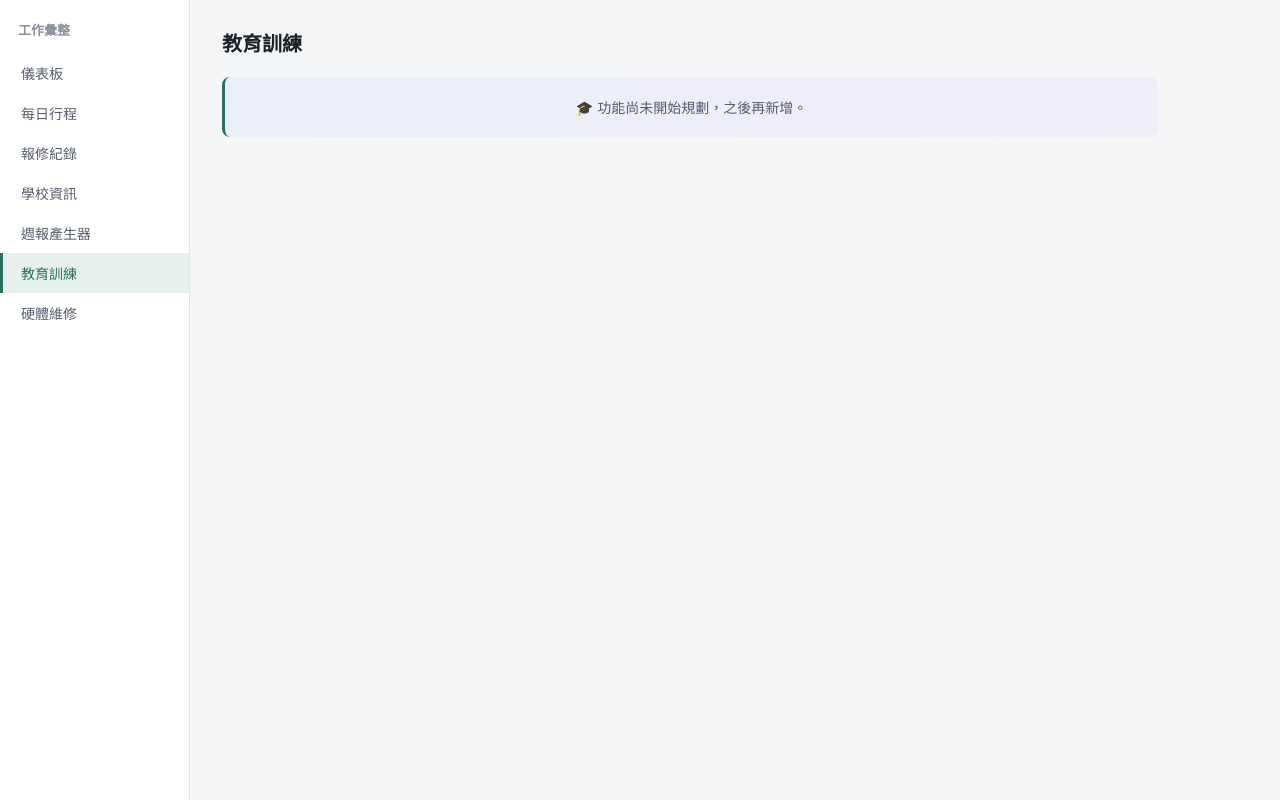
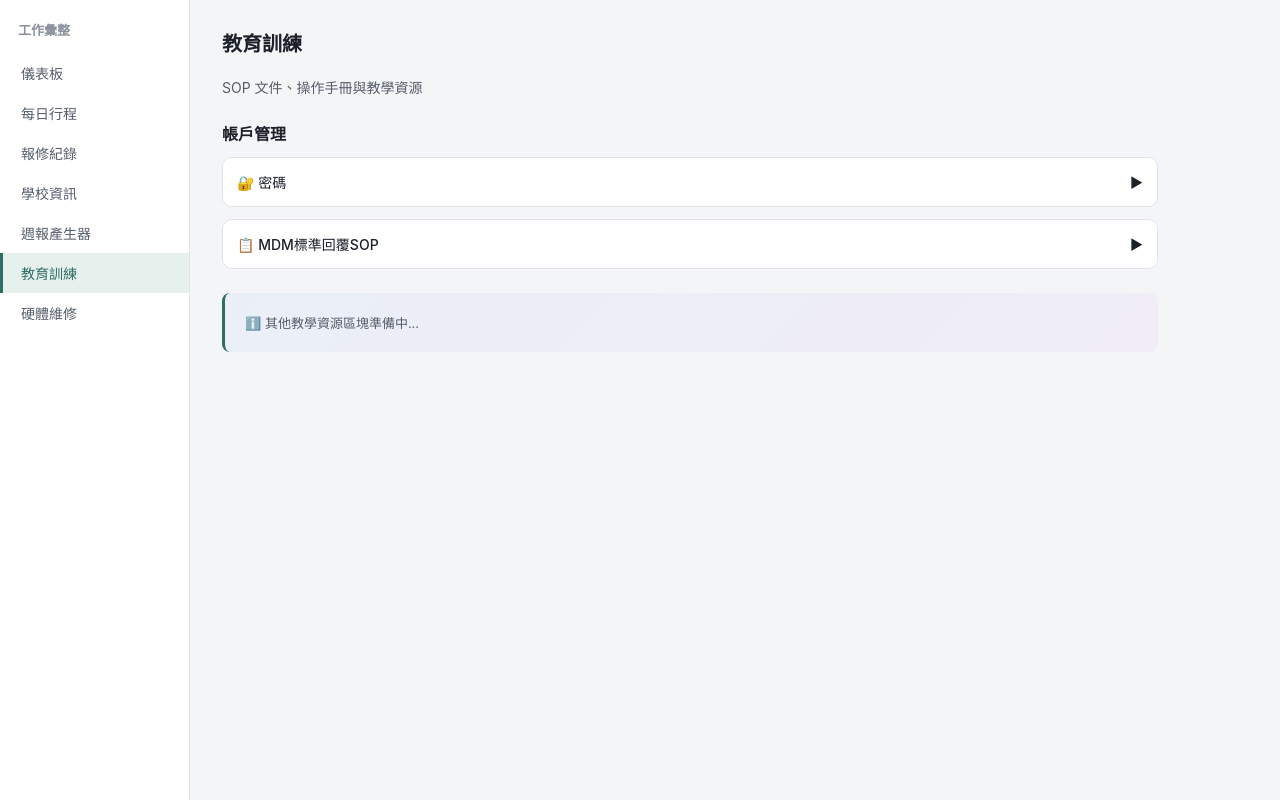
Before and after one commit to Iris1706/school-hub, a Next.js app: page /training in a window 1280 px wide. Built offline with nearby package versions, Linux system fonts and the light colour scheme.

Commit message:
新增教育訓練頁面框架（可折疊的密碼和MDM區塊）

```diff
--- a/app/training/page.js
+++ b/app/training/page.js
@@ -1,18 +1,121 @@
+'use client';
+import { useState } from 'react';
+
 export default function TrainingPage() {
+  const [expandedSections, setExpandedSections] = useState({
+    password: false,
+    mdm: false,
+  });
+
+  const toggleSection = (sectionKey) => {
+    setExpandedSections((prev) => ({
+      ...prev,
+      [sectionKey]: !prev[sectionKey],
+    }));
+  };
+
   return (
     <div>
       <h1 className="page-title">教育訓練</h1>
+      <p style={{ fontSize: 14, color: 'var(--text-secondary)', marginBottom: 24 }}>
+        SOP 文件、操作手冊與教學資源
+      </p>
+
+      {/* 帳戶管理區塊 */}
+      <div style={{ marginBottom: 24 }}>
+        <h2 style={{ fontSize: 16, fontWeight: 600, marginBottom: 12, color: 'var(--text-primary)' }}>
+          帳戶管理
+        </h2>
+
+        {/* 密碼 - 可折疊 */}
+        <div
+          style={{
+            background: 'var(--surface-1)',
+            border: '1px solid var(--border)',
+            borderRadius: 'var(--radius)',
+            marginBottom: 12,
+            overflow: 'hidden',
+          }}
+        >
+          <button
+            onClick={() => toggleSection('password')}
+            style={{
+              width: '100%',
+              padding: '14px',
+              background: 'var(--surface-1)',
+              border: 'none',
+              textAlign: 'left',
+              cursor: 'pointer',
+              display: 'flex',
+              justifyContent: 'space-between',
+              alignItems: 'center',
+              fontSize: 14,
+              fontWeight: 500,
+              color: 'var(--text-primary)',
+            }}
+          >
+            <span>🔐 密碼</span>
+            <span>{expandedSections.password ? '▼' : '▶'}</span>
+          </button>
+          {expandedSections.password && (
+            <div style={{ padding: '12px 14px', borderTop: '1px solid var(--border)', fontSize: 13, color: 'var(--text-secondary)' }}>
+              {/* 內容待補充 */}
+              <p style={{ margin: '0 0 8px 0' }}>內容準備中...</p>
+            </div>
+          )}
+        </div>
+
+        {/* MDM標準回覆SOP - 可折疊 */}
+        <div
+          style={{
+            background: 'var(--surface-1)',
+            border: '1px solid var(--border)',
+            borderRadius: 'var(--radius)',
+            marginBottom: 12,
+            overflow: 'hidden',
+          }}
+        >
+          <button
+            onClick={() => toggleSection('mdm')}
+            style={{
+              width: '100%',
+              padding: '14px',
+              background: 'var(--surface-1)',
+              border: 'none',
+              textAlign: 'left',
+              cursor: 'pointer',
+              display: 'flex',
+              justifyContent: 'space-between',
+              alignItems: 'center',
+              fontSize: 14,
+              fontWeight: 500,
+              color: 'var(--text-primary)',
+            }}
+          >
+            <span>📋 MDM標準回覆SOP</span>
+            <span>{expandedSections.mdm ? '▼' : '▶'}</span>
+          </button>
+          {expandedSections.mdm && (
+            <div style={{ padding: '12px 14px', borderTop: '1px solid var(--border)', fontSize: 13, color: 'var(--text-secondary)' }}>
+              {/* 內容待補充 */}
+              <p style={{ margin: '0 0 8px 0' }}>內容準備中...</p>
+            </div>
+          )}
+        </div>
+      </div>
+
+      {/* 其他區塊可在此新增 */}
       <div
         style={{
-          background: "linear-gradient(135deg, rgba(59, 130, 246, 0.05) 0%, rgba(168, 85, 247, 0.05) 100%)",
-          borderLeft: "3px solid var(--accent)",
+          background: 'linear-gradient(135deg, rgba(59, 130, 246, 0.05) 0%, rgba(168, 85, 247, 0.05) 100%)',
+          borderLeft: '3px solid var(--accent)',
           padding: 20,
           borderRadius: 8,
-          textAlign: "center",
+          marginTop: 24,
         }}
       >
-        <p style={{ fontSize: 14, color: "var(--text-secondary)", margin: 0 }}>
-          🎓 功能尚未開始規劃，之後再新增。
+        <p style={{ fontSize: 13, color: 'var(--text-secondary)', margin: 0 }}>
+          ℹ️ 其他教學資源區塊準備中...
         </p>
       </div>
     </div>
```
